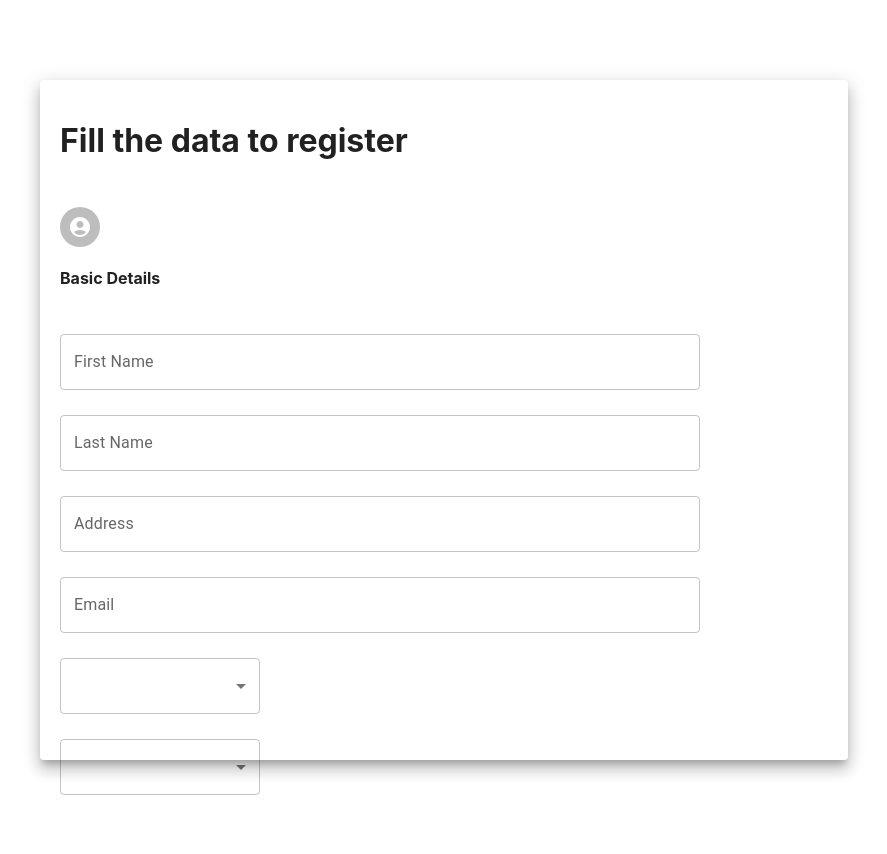
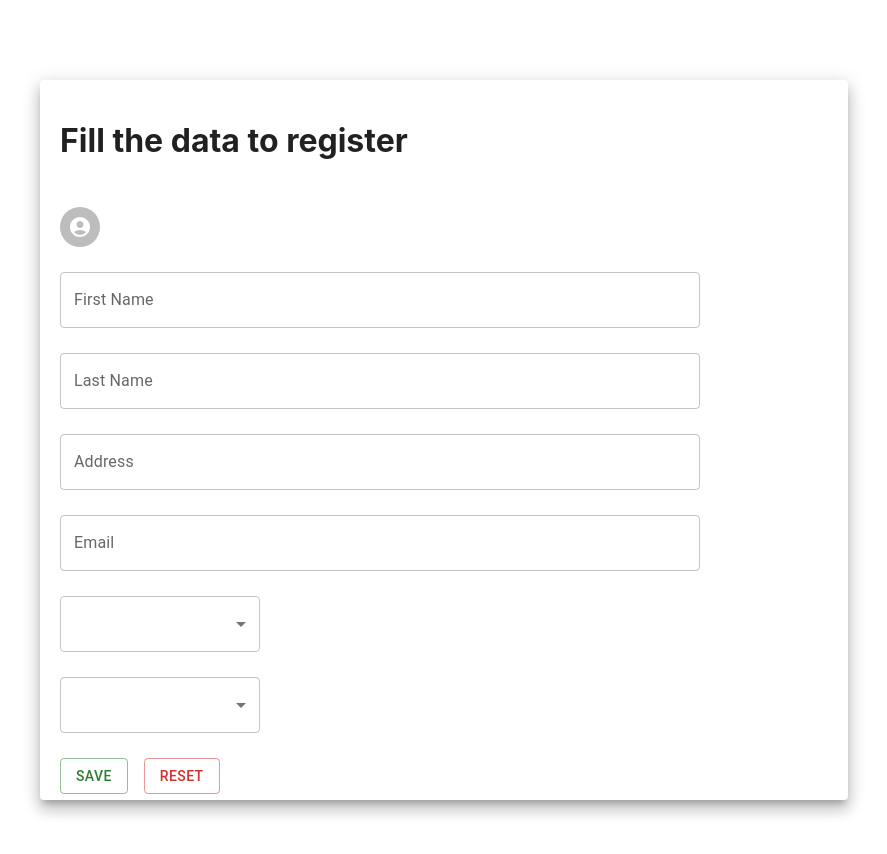
Before and after one commit to GDSE59-Task-Collection/UI-Create-with-MUI, a React (Create React App) app: page / in a window 1280 px wide. Shown: the top 854 px of the page, without its empty margins (196-1083 px from the left). Built offline with nearby package versions, Linux system fonts and the light colour scheme.

Commit message:
Modify DataForm - 1

```diff
--- a/src/components/dataform/DataForm.jsx
+++ b/src/components/dataform/DataForm.jsx
@@ -5,11 +5,13 @@
 import FormControl from '@mui/material/FormControl';
 import Select, { SelectChangeEvent } from '@mui/material/Select';
 import MenuItem from '@mui/material/MenuItem';
-import InputLabel from '@mui/material/InputLabel';
+import Stack from '@mui/material/Stack';
+import Button from '@mui/material/Button';
+
 
 
 export const DataForm = ()=>{
-    const paperStyle = {padding: 20, height:'80vh',width: '60vw',margin:'80px auto'}
+    const paperStyle = {padding: 20, height:'85vh',width: '60vw',margin:'80px auto'}
     return(
 
         <Grid>
@@ -22,7 +24,6 @@
             <h1>Fill the data to register</h1>
             <div>
             <Avatar><AccountCircleIcon/></Avatar>
-            <h4>Basic Details</h4>
             </div>
             <TextField className="forminput" label="First Name" variant="outlined"/>
 
@@ -32,7 +33,6 @@
             <TextField className="forminput" label="Address" variant="outlined" />
 
             <TextField className="forminput" label="Email" variant="outlined" />
-
 
 
         <Select
@@ -49,8 +49,6 @@
           <MenuItem value={10}>Male</MenuItem>
           <MenuItem value={20}>Female</MenuItem>
         </Select>
-
-
 
         <Select
           labelId="demo-simple-select-standard-label"
@@ -69,17 +67,17 @@
 
         </Select>
 
-
-
-
-
-
-
-
-
-          </Paper>
-          </FormControl>
-        </Grid>
+          <Stack direction="row" spacing={2}>
+            <Button variant="outlined" color="success">
+                Save
+            </Button>
+            <Button variant="outlined" color="error">
+                Reset
+            </Button>
+         </Stack>
+         </Paper>
+        </FormControl>
+   </Grid>
 
     );
 }
```
